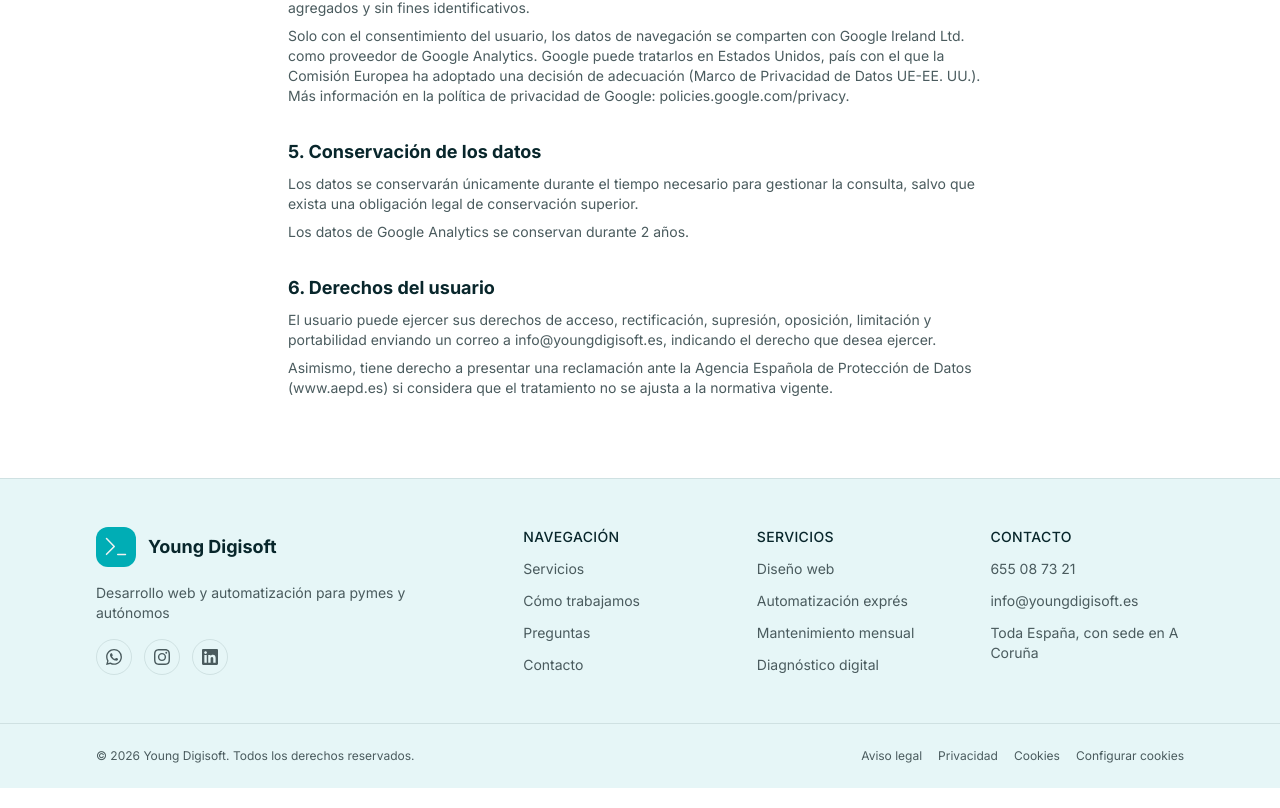
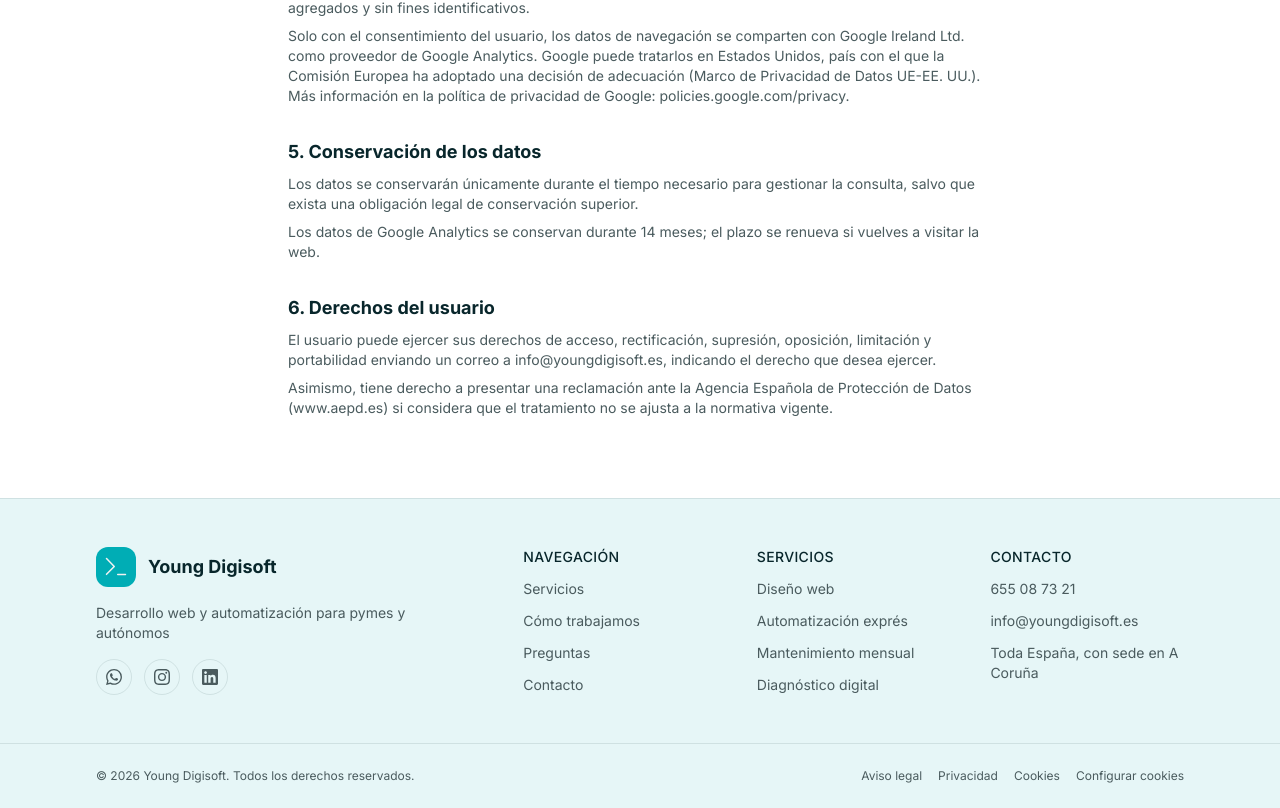
Before and after one commit to Roka1206/young-digisoft, a Next.js app: page /privacidad in a window 1280 px wide. Shown: the part 1015-1823 px from the top of the page. Built offline with nearby package versions, Linux system fonts and the light colour scheme; no server answers.

Commit message:
fix(content): state real GA4 retention and lengthen contact meta
Privacy policy said 2 years but GA4 keeps data for 14 months.
The /contacto description was under LinkedIn's 100-character
minimum. Also mark the owner checks as done in the plan.

```diff
--- a/src/app/contacto/page.tsx
+++ b/src/app/contacto/page.tsx
@@ -7,7 +7,7 @@ import { pageMetadata } from "@/lib/metadata";
 
 export const metadata = pageMetadata({
   title: contactPage.metaTitle,
-  description: contactPage.description,
+  description: contactPage.metaDescription,
   path: "/contacto",
 });
 
--- a/src/content/contact.ts
+++ b/src/content/contact.ts
@@ -4,6 +4,8 @@ export const contactPage = {
   metaTitle: "Contacto",
   title: "¿Hablamos de tu negocio?",
   description: "Cuéntanos qué necesitas y te respondemos con una propuesta clara.",
+  metaDescription:
+    "Cuéntanos qué necesitas y te respondemos con una propuesta clara. Escríbenos por el formulario, por WhatsApp o por email.",
   labels: { whatsapp: "WhatsApp", phone: "Teléfono", email: "Email", zone: "Zona" },
 };
 
--- a/src/content/legal.ts
+++ b/src/content/legal.ts
@@ -99,7 +99,7 @@ export const privacidadSections: LegalSection[] = [
     title: "5. Conservación de los datos",
     paragraphs: [
       "Los datos se conservarán únicamente durante el tiempo necesario para gestionar la consulta, salvo que exista una obligación legal de conservación superior.",
-      "Los datos de Google Analytics se conservan durante 2 años.",
+      "Los datos de Google Analytics se conservan durante 14 meses; el plazo se renueva si vuelves a visitar la web.",
     ],
   },
   {
```
Also changed, not shown: 2 other files (tests, documents, lock files or other folders).
